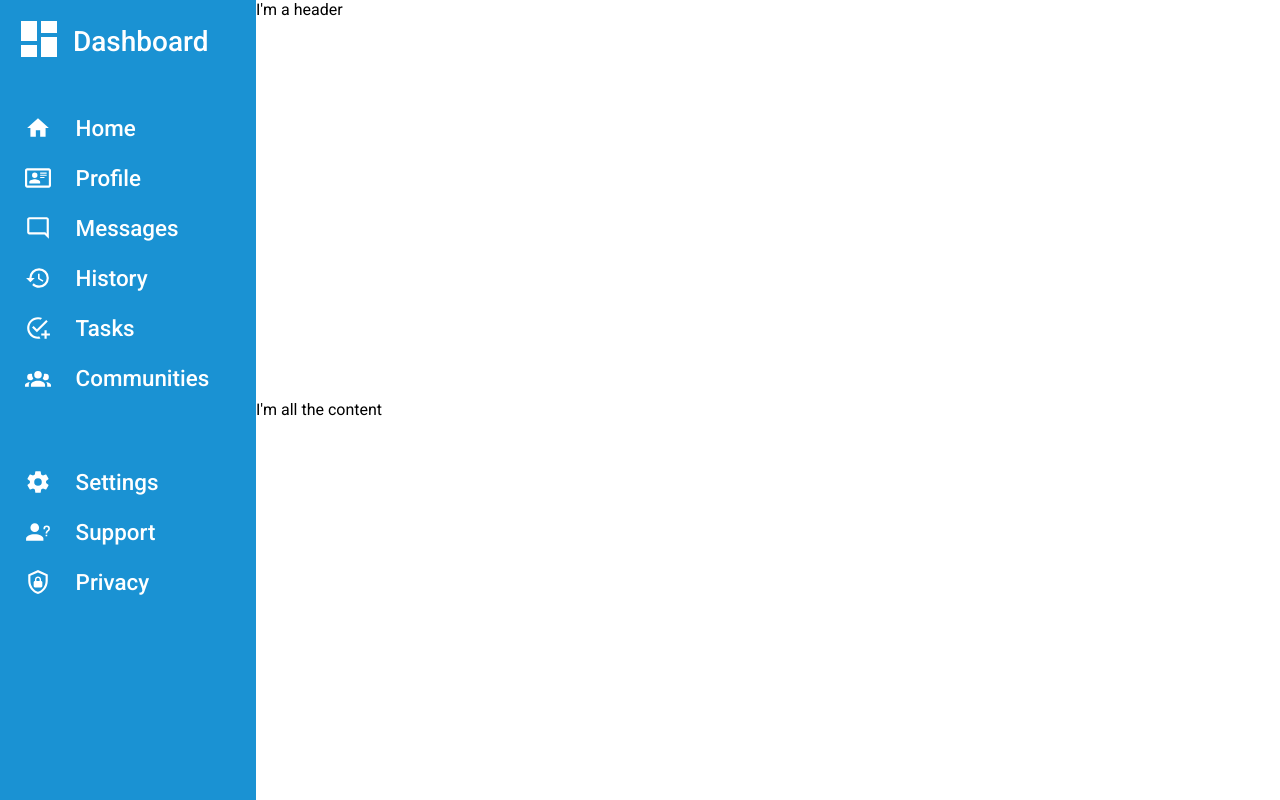
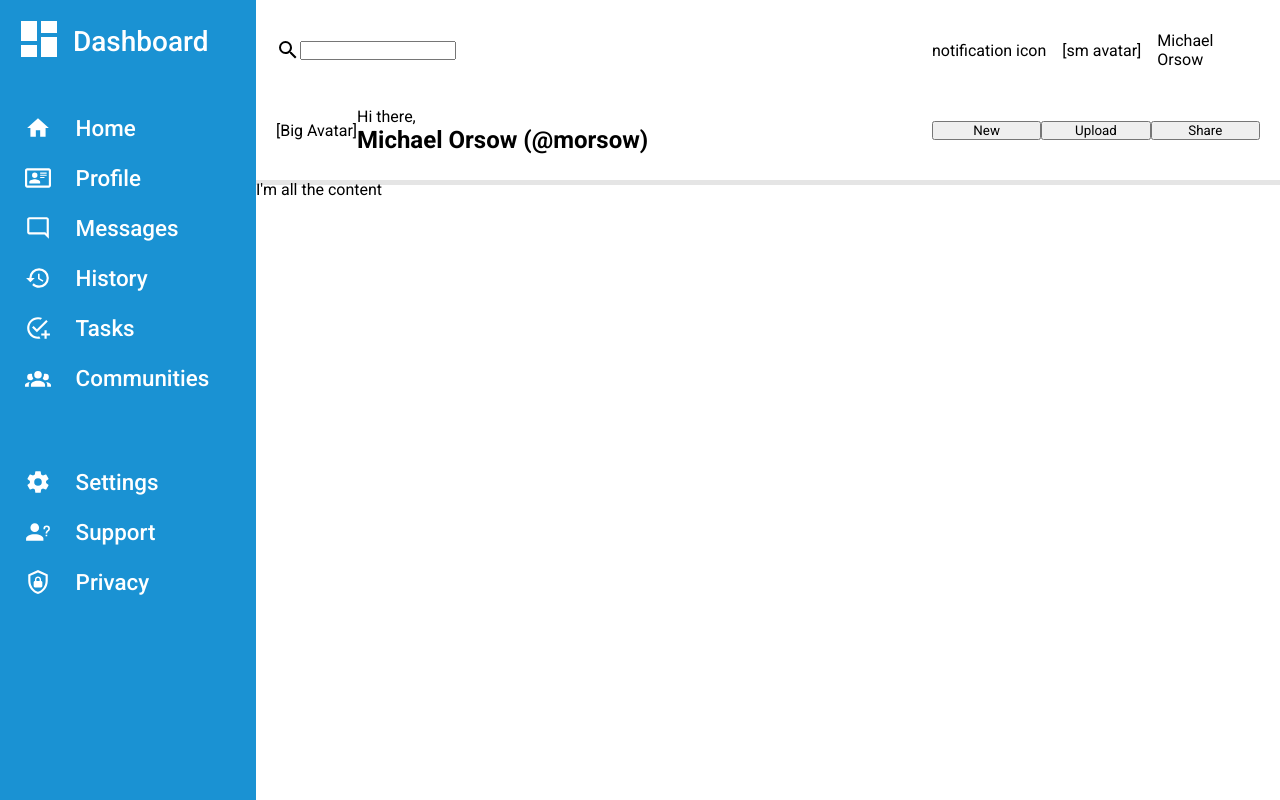
Before and after one commit to mikeorsow/admin-dashboard, a plain HTML site: page index.html in a window 1280 px wide. Drawn offline with Linux system fonts and the light colour scheme.

Commit message:
Add stubbed-out basic style header

```diff
--- a/index.html
+++ b/index.html
@@ -1,5 +1,6 @@
 <!DOCTYPE html>
 <html lang="en">
+
 <head>
     <meta charset="UTF-8">
     <meta http-equiv="X-UA-Compatible" content="IE=edge">
@@ -7,34 +8,77 @@
     <title>Project: Admin Dashboard</title>
     <link rel="stylesheet" href="style.css">
 </head>
+
 <body>
     <div class="container">
         <div class="sidebar">
             <div class="left-nav-header">
-                <div class="logo"><img src="/icons/view-dashboard.svg" alt="Four squares mosaic tile icon"></div>
+                <div class="logo"><img class="invert-icon" src="/icons/view-dashboard.svg"
+                        alt="Four squares mosaic tile icon"></div>
                 <div class="title">Dashboard</div>
             </div>
             <ul class="left-nav-pages">
-                <li><img src="/icons/home.svg" alt="House icon">Home</li>
-                <li><img src="/icons/card-account-details-outline.svg" alt="Profile card icon">Profile</li>
-                <li><img src="/icons/message-reply-outline.svg" alt="Chat bubble icon">Messages</li>
-                <li><img src="/icons/history.svg" alt="Clock rewind icon">History</li>
-                <li><img src="/icons/checkbox-marked-circle-plus-outline.svg" alt="Cirle checkbox checked icon">Tasks</li>
-                <li><img src="/icons/account-group.svg" alt="Group of People Icon">Communities</li>
+                <li><img class="invert-icon" src="/icons/home.svg" alt="House icon">Home</li>
+                <li><img class="invert-icon" src="/icons/card-account-details-outline.svg"
+                        alt="Profile card icon">Profile</li>
+                <li><img class="invert-icon" src="/icons/message-reply-outline.svg" alt="Chat bubble icon">Messages</li>
+                <li><img class="invert-icon" src="/icons/history.svg" alt="Clock rewind icon">History</li>
+                <li><img class="invert-icon" src="/icons/checkbox-marked-circle-plus-outline.svg"
+                        alt="Cirle checkbox checked icon">Tasks
+                </li>
+                <li><img class="invert-icon" src="/icons/account-group.svg" alt="Group of People Icon">Communities</li>
             </ul>
             <ul class="left-nav-settings">
-                <li><img src="/icons/cog.svg" alt="Gear Icon">Settings</li>
-                <li><img src="/icons/account-question.svg" alt="Person and question mark icon">Support</li>
-                <li><img src="/icons/shield-lock-outline.svg" alt="Shield with lock inside icon">Privacy</li>
+                <li><img class="invert-icon" src="/icons/cog.svg" alt="Gear Icon">Settings</li>
+                <li><img class="invert-icon" src="/icons/account-question.svg"
+                        alt="Person and question mark icon">Support</li>
+                <li><img class="invert-icon" src="/icons/shield-lock-outline.svg"
+                        alt="Shield with lock inside icon">Privacy
+                </li>
             </ul>
         </div>
-        <div class="header">
-            I'm a header
-        </div>
-        <div class="main-content">
-            I'm all the content
+        <!-- end left-nav section -->
+        <div class="right-side grid">
+            <div class="header">
+                <!-- Left side of header -->
+                <!-- Row 1 -->
+                <div class="header-left-top grid">
+                    <div class="search-section grid">
+                        <img class="search-icon" src="/icons/magnify.svg" alt="Magnifying glass icon">
+                        <input class="search-bar" type="text" name="search" id="search">
+                    </div>
+                </div>
+                <!-- Row 2 -->
+                <div class="header-left-bottom grid">
+                    <div class="greeting-section grid">
+                        <div class="avatar-big">[Big Avatar]</div>
+                        <div class="greeting grid">
+                            <p>Hi there,</p>
+                            <h2>Michael Orsow (@morsow)</h2>
+                        </div>
+                    </div>
+                </div>
+                <!-- Right side of header -->
+                <!-- Row 1 -->
+                <div class="header-right-top grid">
+                    <div class="user-menus grid">
+                        <div class="notifications">notification icon</div>
+                        <div class="avatar-small">[sm avatar]</div>
+                        <div class="full-name">Michael Orsow</div>
+                    </div>
+                </div>
+                <!-- Row 2 -->
+                <div class="header-right-bottom grid">
+                    <button class="header-action">New</button>
+                    <button class="header-action">Upload</button>
+                    <button class="header-action">Share</button>
+                </div>
+            </div>
+            <div class="main-content">
+                I'm all the content
+            </div>
         </div>
     </div>
+</body>
 
-</body>
 </html>
--- a/style.css
+++ b/style.css
@@ -5,7 +5,6 @@
   padding: 0;
   font-family: 'Roboto', Arial, Helvetica, sans-serif;
 }
-
 
 .container {
   display: grid;
@@ -29,7 +28,7 @@
   background-color: #1a92d3;
   color: #fff;
   gap: 3rem;
-  padding: 15px 25px 0 15px;
+  padding: 15px;
   font-weight: 500;
   grid-row: 1 / 3;
 }
@@ -56,7 +55,7 @@
   gap: 25px;
 }
 
-.sidebar img {
+.invert-icon {
   filter: invert();
   padding: 0;
   margin: 0;
@@ -76,7 +75,71 @@ ul {
   margin-top: 30px;
 }
 
-.header, .main-content {
+.right-side {
+  grid-template-rows: 180px;
+}
+
+.header,
+.main-content {
   display: grid;
   grid-column: 2;
 }
+
+.header {
+  grid-template-columns: 2fr 1fr;
+  grid-template-rows: 1fr 1fr;
+  padding: 10px 20px;
+  box-shadow: 0px 5px 0px rgba(0, 0, 0, 0.1);
+}
+
+.header-left-top {
+  grid-column: 1;
+  grid-row: 1;
+}
+
+.header-left-bottom {
+  grid-column: 1;
+  grid-row: 2;
+}
+
+.search-section {
+  display: grid;
+  grid-row: 1;
+  grid-auto-flow: column;
+  justify-content: start;
+  align-items: center;
+}
+
+.search-icon{
+  height: 1.5rem;
+}
+
+.greeting-section {
+  grid-auto-flow: column;
+  justify-content: start;
+  align-items: center;
+}
+
+.header-right-top {
+  grid-column: 2;
+  grid-row: 1;
+}
+
+.header-right-bottom {
+  grid-column: 2;
+  grid-row: 2;
+  grid-template-columns: 1fr 1fr 1fr;
+  align-items: center;
+}
+
+.user-menus {
+  display: grid;
+  grid-auto-flow: column;
+  justify-content: end;
+  align-items: center;
+  gap: 1rem;
+}
+
+.grid {
+  display: grid;
+}
```
Also changed, not shown: icons/magnify.svg (added). Lines whose indentation alone changed are shown as unchanged.
